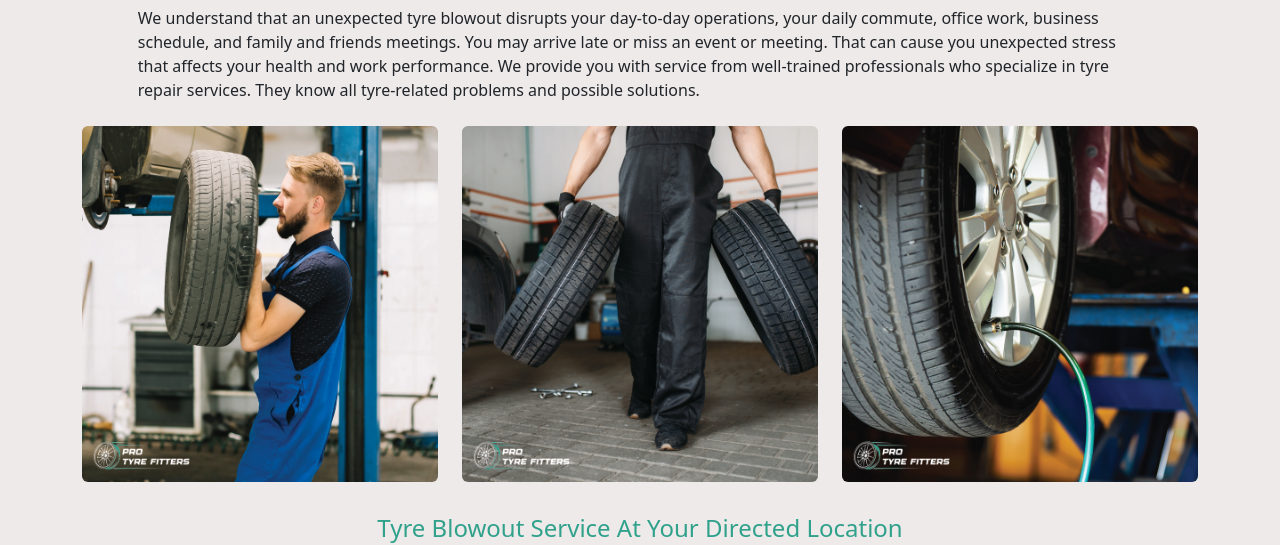
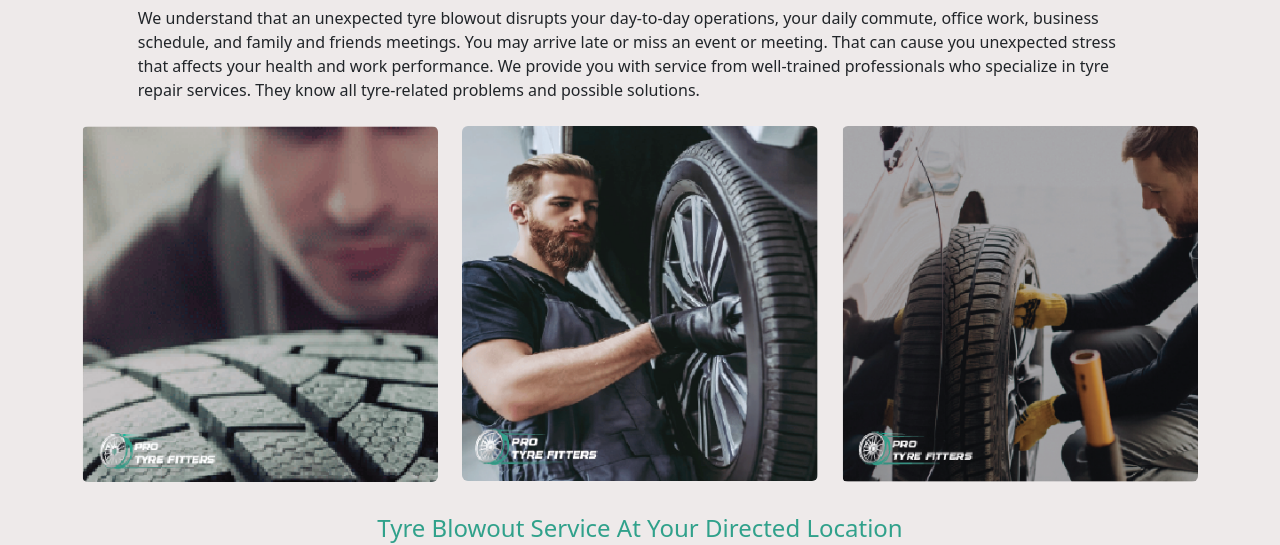
Before and after one commit to Mehwishmushtaq/MrTyreFitter, a React (Vite) app: page /services/burst-tyre in a window 1280 px wide. Shown: the part 1326-1871 px from the top of the page. Built offline with nearby package versions, Linux system fonts and the light colour scheme.

Commit message:
Add files via upload

```diff
--- a/src/BurstTyre.jsx
+++ b/src/BurstTyre.jsx
@@ -8,14 +8,9 @@ const BurstTyre = () => {
         // Images
         mergedHeaderStyle="bt"
         imgOne="/images/bursttyre/Immediately resolve your tyre burst issue.png"
-        // imgTwo="/images/bursttyre/Amazing services.png"
-        // imgThree="/images/bursttyre/24-7available.png"
-        // imgFour="/images/bursttyre/Serve you Anywhere, anytime.png"
-        // Images are in use for resize purpose
-        imgTwo="/images/tr2(1).png"
-        imgThree="/images/tr2(2).png"
-        imgFour="/images/tr2(3).png"
-        imgFive="/images/bursttyre/Ensure your travel with  burst tyre service.png"
+        imgTwo="/images/bursttyre/Amazing services.png"
+        imgThree="/images/bursttyre/24-7available.png"
+        imgFour="/images/bursttyre/Serve you Anywhere, anytime.png"
         // Text
         pageTitle="Burst Tyre"
         headingOne="24/7 Emergency burst tyre service "
--- a/src/FlatTyre.jsx
+++ b/src/FlatTyre.jsx
@@ -8,7 +8,7 @@ const FlatTyre = () => {
         // Images
         mergedHeaderStyle="ft"
         imgOne="/images/flattyre/24-7 Flat tyre call out service.png"
-        imgTwo="/images/flattyre/Rescue your tyre with a Flat tyre service.png"
+        imgTwo="/images/flattyre/247 service.png"
         imgThree="/images/flattyre/Manage the emergencies.png"
         imgFour="/images/flattyre/Rescue your tyre with a Flat tyre service.png"
         imgFive="/images/flattyre/Rescue your travel with Flat tyre repair near me.png"
```
